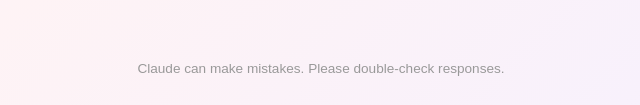
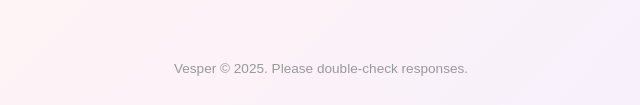
Before and after one commit to AfricaMediaGraphics/ve, a website: page public/new.html in a window 1280 px wide. Shown: the part 695-800 px from the top of the page, 319-959 px from the left. Drawn offline with Linux system fonts and the light colour scheme; a web font is replaced by a local one.

Commit message:
typo etc

```diff
--- a/public/new.html
+++ b/public/new.html
@@ -369,7 +369,7 @@
     </main>
 
     <div class="footer-info">
-        Claude can make mistakes. Please double-check responses.
+        Vesper © 2025. Please double-check responses.
     </div>
 
     <script>
```
